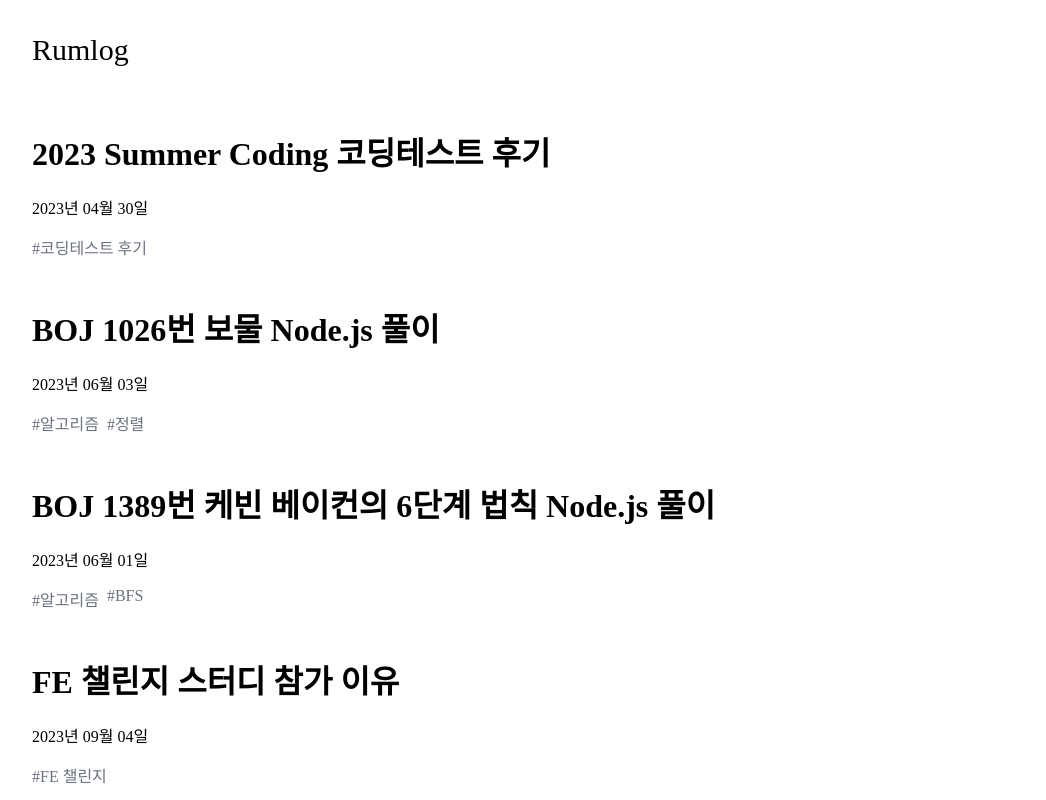
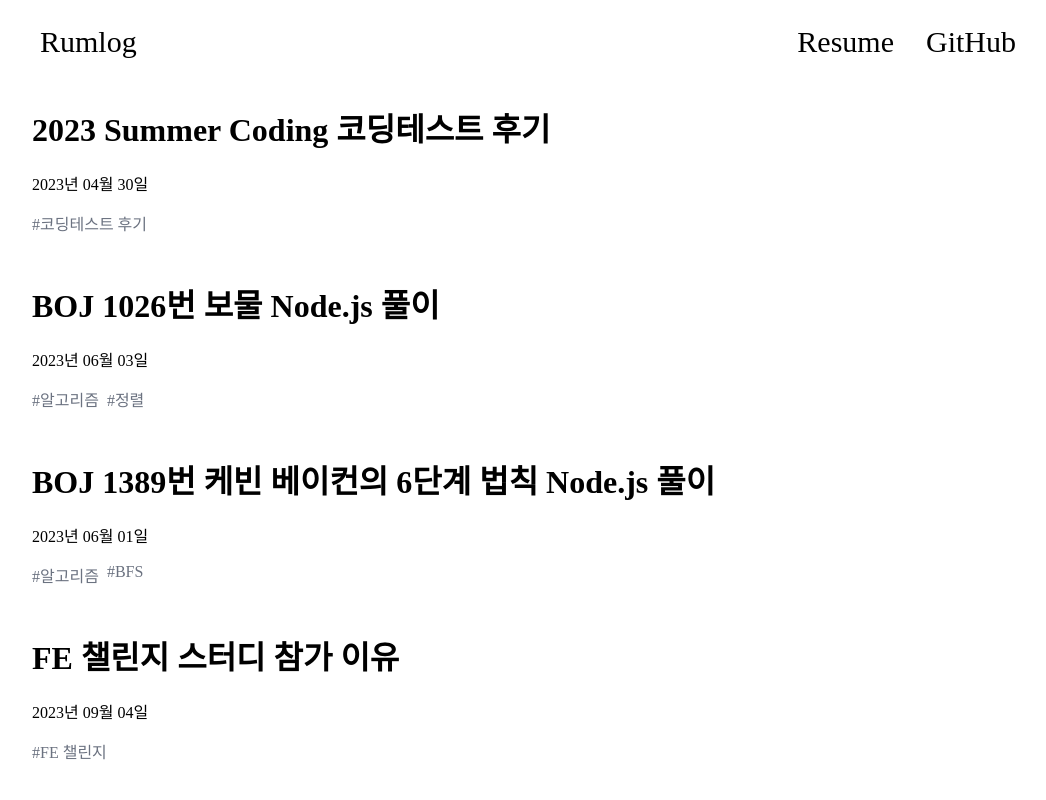
Before and after one commit to yongseongjeon/rumlog, a Next.js app: page / in a window 1280 px wide. Shown: the top 800 px of the page, without its empty margins (112-1158 px from the left). Built offline with nearby package versions, Linux system fonts and the light colour scheme.

Commit message:
feat: Header에 Resume, GitHub 추가 및 sticky 설정

```diff
--- a/components/Header/Header.tsx
+++ b/components/Header/Header.tsx
@@ -1,12 +1,23 @@
 import Link from "next/link";
+
+const RESUME_LINK = "https://rumka.notion.site/Yongseong-Jeon-43e8dae33e0049dfada8163051226901?pvs=4";
+const GITHUB_LINK = "https://github.com/yongseongjeon";
 
 function Header() {
   return (
-    <header className="flex justify-between h-20 px-4 mt-8">
+    <header className="sticky top-0 flex justify-between h-10 p-6 text-3xl bg-white">
       <div>
-        <span className="text-3xl cursor-pointer">
+        <span className="cursor-pointer">
           <Link href="/">Rumlog</Link>
         </span>
+      </div>
+      <div className="flex gap-8">
+        <a href={RESUME_LINK} target="_blank" rel="noopener noreferrer">
+          <span>Resume</span>
+        </a>
+        <a href={GITHUB_LINK} target="_blank" rel="noopener noreferrer">
+          <span>GitHub</span>
+        </a>
       </div>
     </header>
   );
```
